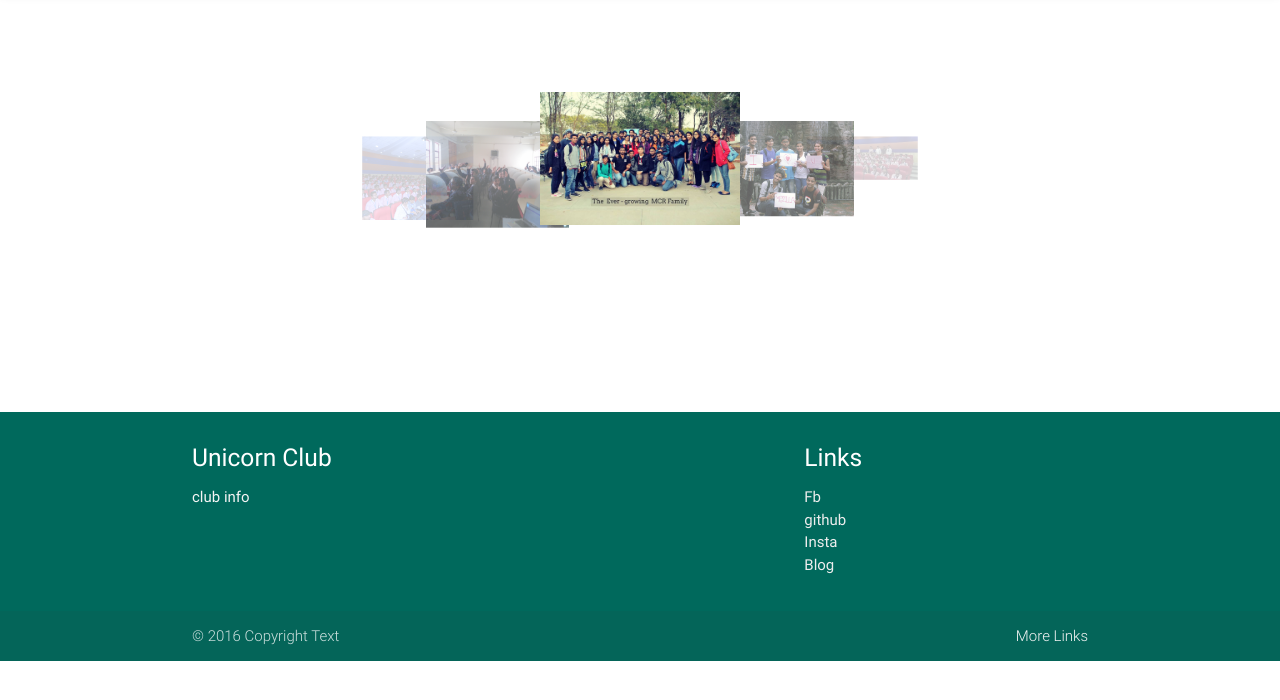
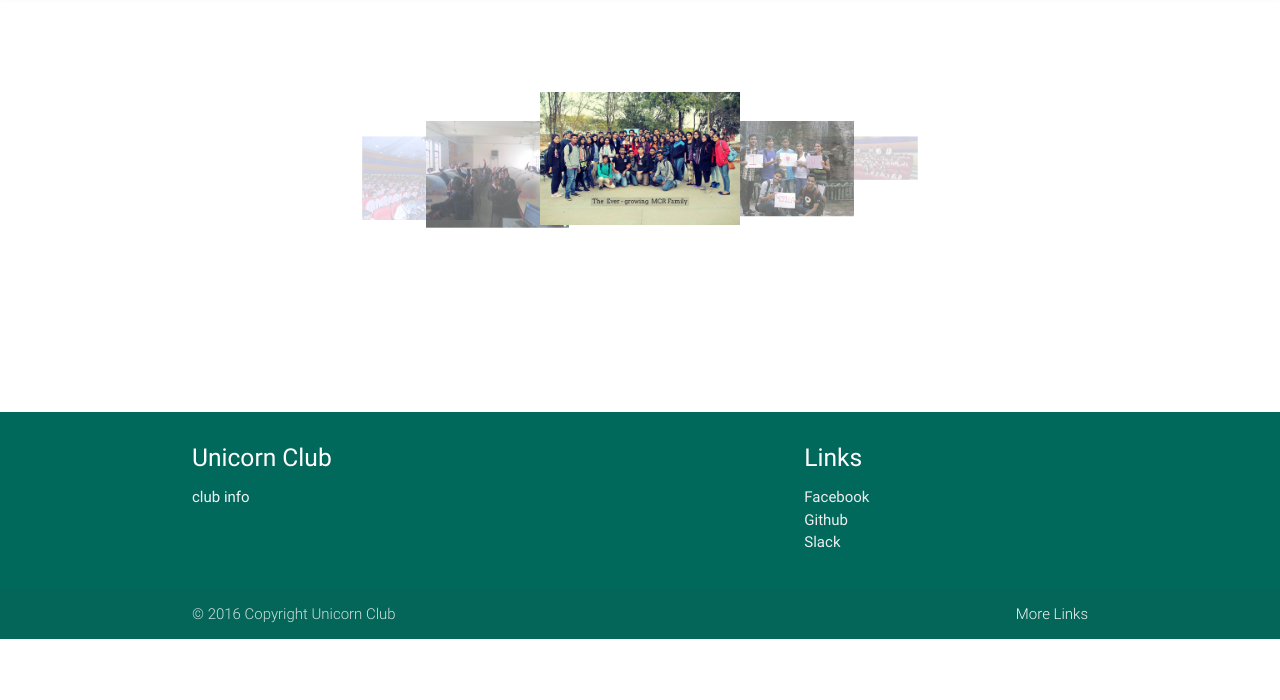
Before and after one commit to MozUnicorn/dev.mozunicorn, a plain HTML site: page index.html in a window 1280 px wide. Shown: the part 72-772 px from the top of the page. Drawn offline with nearby package versions, Linux system fonts and the light colour scheme.

Commit message:
added proper links

```diff
--- a/index.html
+++ b/index.html
@@ -45,17 +45,16 @@
                <div class="col l4 offset-l2 s12">
                  <h5 class="white-text">Links</h5>
                  <ul>
-                   <li><a class="grey-text text-lighten-3" href="#!">Fb</a></li>
-                   <li><a class="grey-text text-lighten-3" href="#!">github</a></li>
-                   <li><a class="grey-text text-lighten-3" href="#!">Insta</a></li>
-                   <li><a class="grey-text text-lighten-3" href="#!">Blog</a></li>
+                   <li><a class="grey-text text-lighten-3" href="https://www.facebook.com/groups/clubunicorn" target="_blank">Facebook</a></li>
+                   <li><a class="grey-text text-lighten-3" href="https://github.com/mozunicorn" target="_blank">Github</a></li>
+                   <li><a class="grey-text text-lighten-3" href="http://dev-jnu.slack.com">Slack</a></li>
                  </ul>
                </div>
              </div>
            </div>
            <div class="footer-copyright">
              <div class="container">
-             © 2016 Copyright Text
+             © 2016 Copyright Unicorn Club
              <a class="grey-text text-lighten-4 right" href="#!">More Links</a>
              </div>
            </div>
```
